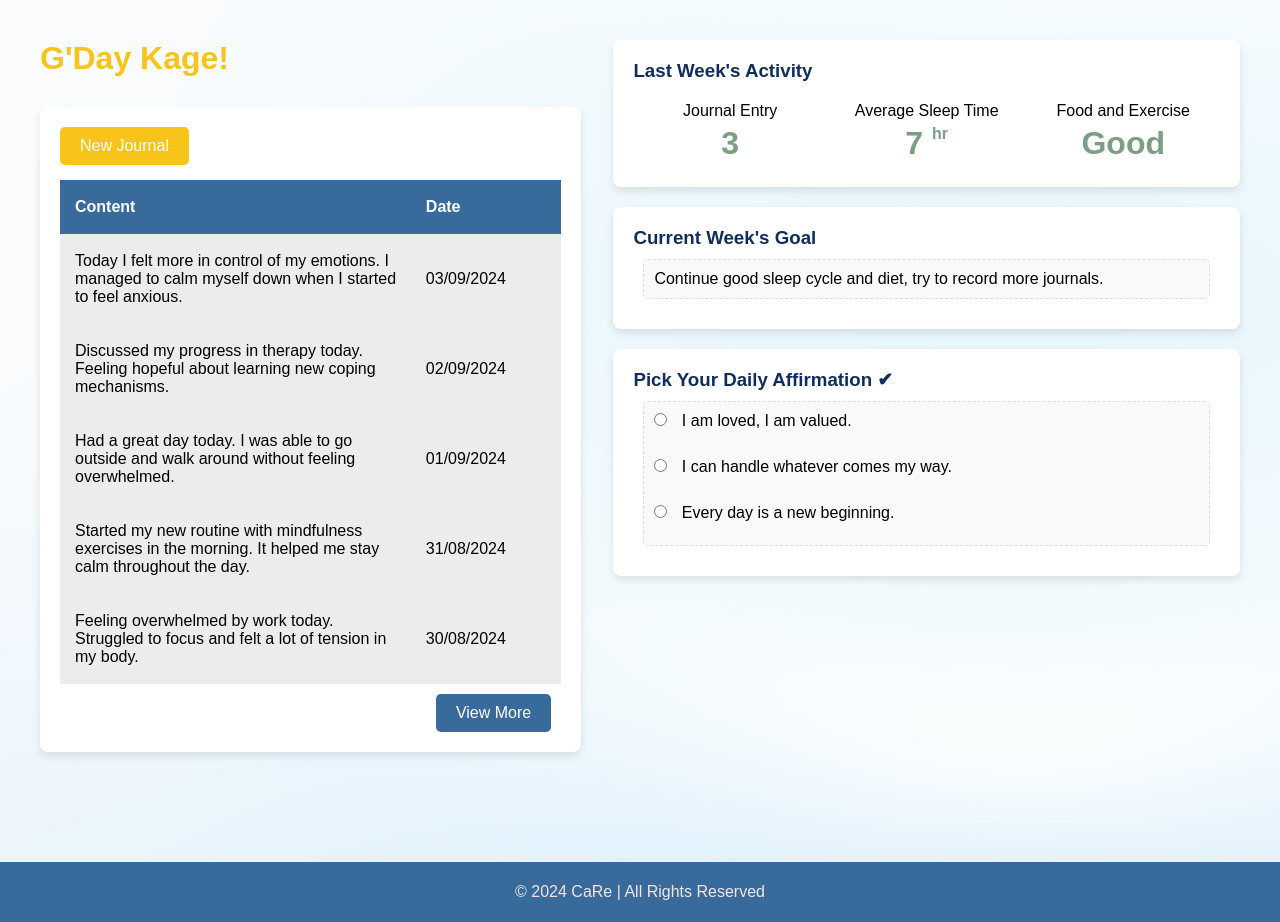
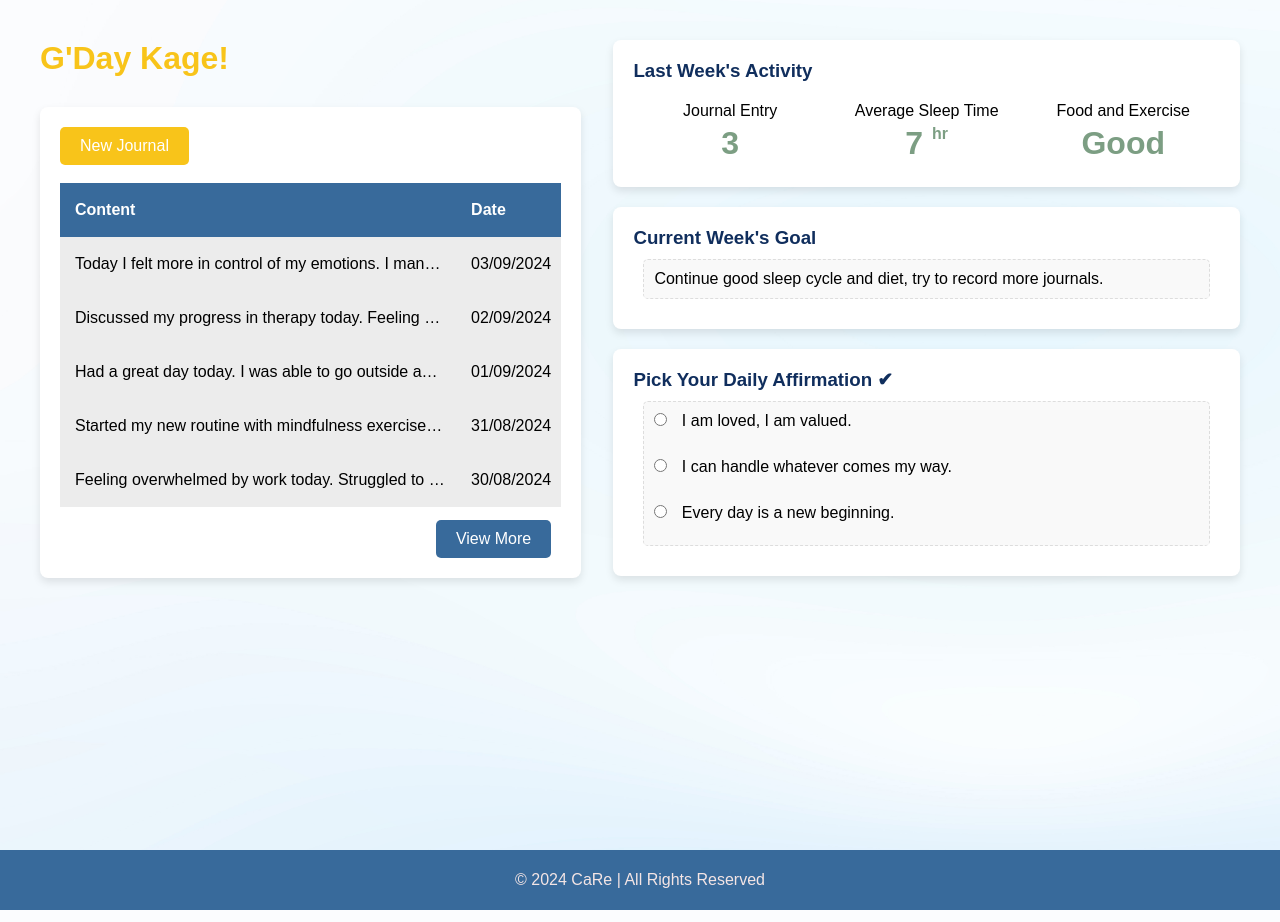
Before and after one commit to ChealseaYao/COMP9030_CaRe_Group-6, a PHP site: page /patient/patientDashboard.html in a window 1280 px wide. Shown: the part 100-1022 px from the top of the page. Run offline with PHP 8.4, Linux system fonts and the light colour scheme.

Commit message:
Patient Dashboard table fixed

```diff
--- a/style/patientDashboard.css
+++ b/style/patientDashboard.css
@@ -61,7 +61,9 @@
   background-color: white;
   box-shadow: 0 4px 8px rgba(0, 0, 0, 0.1);
   border-radius: 8px;
+  min-width: fit-content;
   padding: 20px;
+  min-height: 471px;
   margin-bottom: 20px;
   flex-direction: column; /* 使按钮与表格垂直排列 */
   display: flex; /* Set display to flex */
@@ -74,7 +76,10 @@
 }
 .contentList-table td {
   background-color: rgb(236, 236, 236); /* 单元格背景色 */
-}
+  white-space: nowrap;
+  overflow: hidden;
+  text-overflow: ellipsis;
+  }
 
 .contentList-table {
   width: 100%;
@@ -82,7 +87,8 @@
 }
 
 .contentList-table th:nth-child(1), .contentList-table td:nth-child(1) {
-  width: 70%;
+  width: 85%;
+  max-width: 300px;
 }
 
 .patientDashboardViewMore-Button, .newJournal-button {
```
